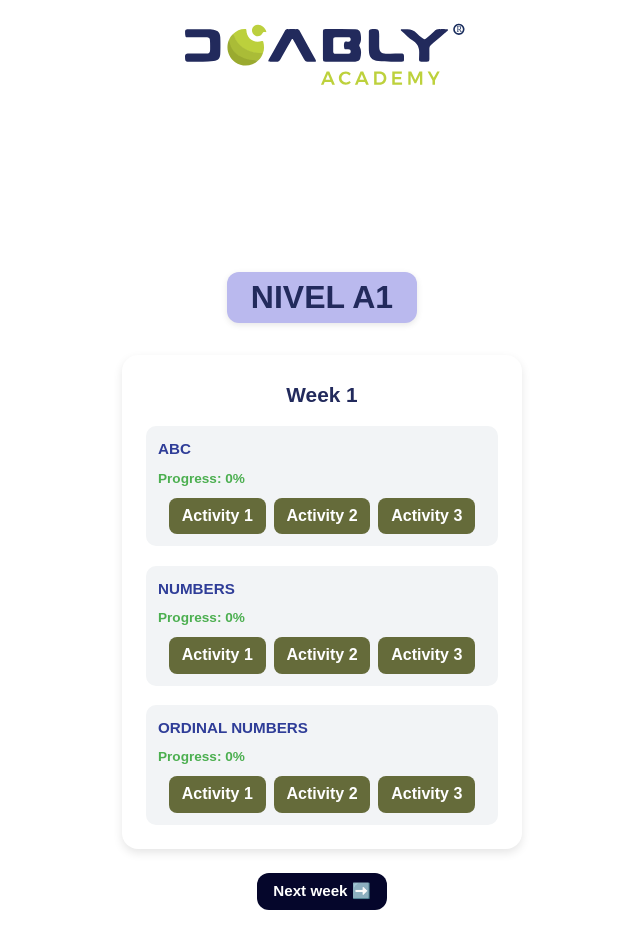
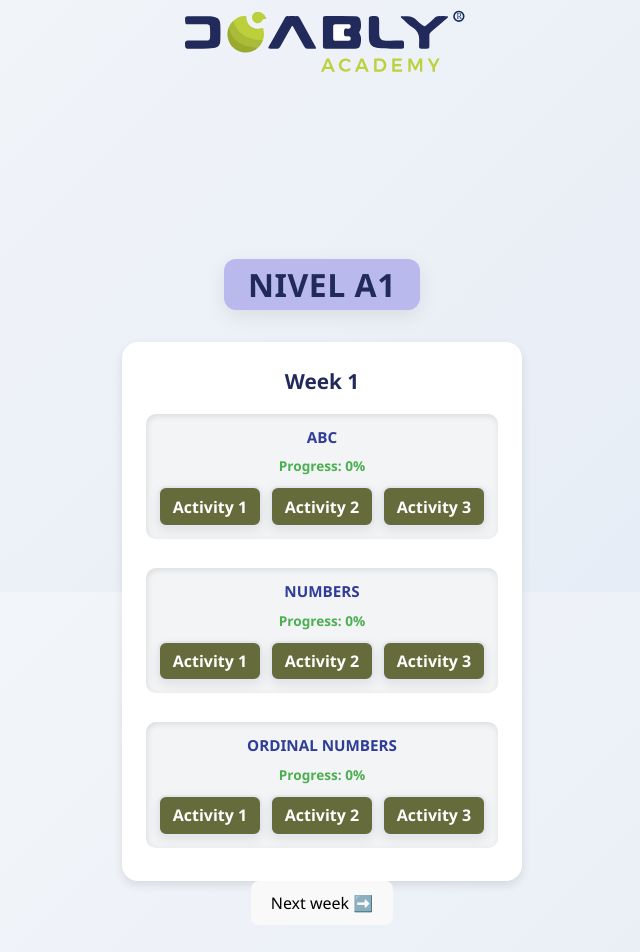
Before and after one commit to claretd23/SysEngLearn-vercel, a React (Vite) app: page /inicio/A1 in a window 1280 px wide. Shown: the part 208-1160 px from the top of the page, without its empty margins (318-958 px from the left). Built offline with nearby package versions, Linux system fonts and the light colour scheme; no server answers.

Commit message:
cambio diseño ForgotPassword

```diff
--- a/src/pages/niveles/InicioA1.css
+++ b/src/pages/niveles/InicioA1.css
@@ -1,297 +1,230 @@
-/* ESTILOS BASE (VÁLIDOS PARA TODO EL DOCUMENTO)*/
+/* ============================
+   BASE GENERAL
+============================ */
 html, body {
   margin: 0;
   padding: 0;
   width: 100%;
   min-height: 100vh;
-  background-color: #f5f5f5; /* Fondo gris muy claro */
-  font-family: "Poppins", sans-serif; /* Fuente principal */
+  background: linear-gradient(135deg, #f5f7fa 0%, #e4ebf5 100%);
+  font-family: 'Segoe UI', Tahoma, Geneva, Verdana, sans-serif;
   display: flex;
-  justify-content: center; /* Centra horizontalmente el contenido */
+  justify-content: center;
 }
 
-/* CONTENEDOR PRINCIPAL DE LA PÁGINA A1*/
+/* CONTENEDOR PRINCIPAL A1 */
 .a1-container {
-  width: 100%;                /* Ocupa todo el ancho disponible */
-  max-width: 480px;           /* Ancho máximo en pantallas pequeñas */
-  padding: 1rem;              /* Espaciado interno general */
+  width: 100%;
+  max-width: 480px;
+  padding: 1rem 1.2rem;
   display: flex;
-  flex-direction: column;     /* Acomoda los elementos en columna */
-  align-items: center;        /* Centra horizontalmente */
-  box-sizing: border-box;
+  flex-direction: column;
+  align-items: center;
 }
 
-/*LOGO DE LA PLATAFORMA*/
+/* LOGO MÁS COMPACTO */
 .logo {
-  width: 100px;               /* Tamaño reducido para móvil */
-  margin-top: 2rem;
-  margin-bottom: 1rem;
+  width: 120px;
+  margin-top: 1.2rem;
+  margin-bottom: 0.5rem;
 }
 
-/* TÍTULO PRINCIPAL (NIVEL A1) */
+/* TÍTULO */
 .titulo {
-  background-color: #d8d8d9;  /* Fondo lila claro */
-  color: #676971;             /* Azul oscuro */
-  font-size: 1.1rem;
-  font-weight: 600;
+  background: #ffffff;
+  color: #222a5c;
+  font-size: 1.3rem;
+  font-weight: 700;
   text-align: center;
-  padding: 0.6rem;
-  border-radius: 10px;
-  width: 90%;                 /* Ajuste a casi todo el ancho */
-  margin-bottom: 1rem;
-  box-shadow: 0 2px 6px rgba(0, 0, 0, 0.1); /* Sombra suave */
+  padding: 0.7rem 1rem;
+  border-radius: 14px;
+  width: 90%;
+  box-shadow: 0 6px 20px rgba(0,0,0,0.08);
+  letter-spacing: 0.5px;
+  margin-bottom: 1.2rem;
 }
 
-/*BOTÓN DE CERRAR SESIÓN */
+/* BOTÓN CERRAR SESIÓN */
 .cerrar-sesion-boton {
-  position: fixed;            /* Siempre visible en la esquina */
+  position: fixed;
   top: 10px;
   right: 10px;
-  background-color: #a92517;  /* Rojo */
-  color: white;
+  background: #a92517;
+  color: #fff;
   border: none;
-  border-radius: 8px;
-  font-size: 0.8rem;
+  padding: 0.5rem 0.9rem;
+  border-radius: 10px;
+  font-size: 0.85rem;
   font-weight: bold;
-  padding: 0.4rem 0.7rem;
   cursor: pointer;
-  z-index: 1000;              /* Encima de todo */
-  box-shadow: 0 2px 6px rgba(0, 0, 0, 0.2);
+  box-shadow: 0 4px 12px rgba(0,0,0,0.2);
+  z-index: 1000;
 }
 
 .cerrar-sesion-boton:hover {
-  background-color: #c0392b;  /* Rojo más claro al pasar el cursor */
+  background-color: #c0392b;
 }
 
-/* TARJETAS DE SEMANA (CONTENEDOR DE TEMAS) */
+/* ============================
+   TARJETAS – SEMANAS
+============================ */
 .semanas-wrapper {
   display: flex;
-  flex-direction: column;     /* En columna para móviles */
-  gap: 0.8rem;                /* Espaciado entre semanas */
+  flex-direction: column;
+  gap: 1rem;
   width: 100%;
 }
 
-/* Contenedor de una sola semana */
+/* TARJETA SEMANA */
 .tarjeta-semana {
-  background-color: #ffffff;
-  border-radius: 12px;
-  box-shadow: 0 2px 6px rgba(0, 0, 0, 0.1);
-  padding: 1rem;
-  text-align: center;
+  background: #ffffff;
+  border-radius: 18px;
+  padding: 1.3rem;
+  box-shadow: 0px 8px 24px rgba(0,0,0,0.08);
+  transition: transform 0.2s ease;
 }
 
-/* TÍTULO DE CADA SEMANA (Week 1, Week 2, etc.) */
+.tarjeta-semana:hover {
+  transform: translateY(-4px);
+}
+
+/* TÍTULO DE SEMANA */
 .semana-titulo {
   color: #222a5c;
-  font-size: 1rem;
-  font-weight: bold;
-  margin-bottom: 0.6rem;
+  font-size: 1.1rem;
+  font-weight: 700;
+  margin-bottom: 0.8rem;
 }
 
-/*CONTENEDOR DE TEMAS DENTRO DE LA SEMANA*/
-.temas-container {
-  display: flex;
-  flex-direction: column;
-  gap: 0.6rem;                /* Espacio entre bloques de temas */
+/* ============================
+   TEMAS Y PORCENTAJE
+============================ */
+.tema-bloque {
+  background: #f0f4ff;
+  border-radius: 12px;
+  padding: 0.9rem;
+  margin-bottom: 0.6rem;
+  box-shadow: inset 1px 2px 6px rgba(0,0,0,0.1);
 }
 
-/* BLOQUE DE CADA TEMA */
-.tema-bloque {
-  background-color: #ccd2d8;  /* Gris muy claro */
-  border-radius: 8px;
-  padding: 0.7rem;
-  text-align: left;
+.tema-nombre {
+  font-weight: 600;
+  color: #222a5c;
+  margin-bottom: 0.3rem;
+  font-size: 0.95rem;
 }
 
-/* Nombre del tema (ej. "ARTICLES", "VERB TO BE") */
-.tema-nombre {
-  font-weight: 600;
-  color: #121313;
-  font-size: 0.95rem;
-  margin-bottom: 0.3rem;
-}
-
-/* PORCENTAJE DE COMPLETADO*/
 .porcentaje-completado {
-  font-size: 0.8rem;
-  color: #1d4327;             /* Verde del progreso */
+  font-size: 0.85rem;
+  color: #aabc37;
   font-weight: bold;
 }
 
-/* BOTONES DE EJERCICIOS (Activity 1, 2, 3)*/
+/* ============================
+   BOTONES DE EJERCICIOS
+============================ */
 .botones-ejercicios {
   display: flex;
-  flex-direction: column;     /* En columna para móvil */
-  gap: 0.4rem;
-  margin-top: 0.5rem;
+  flex-direction: column;
+  gap: 0.5rem;
+  margin-top: 0.6rem;
 }
 
-/* Estilo de cada botón de ejercicio */
+/* BOTÓN DEFAULT → BLANCO */
 .ejercicio-boton {
-  background-color: #e8e9dd;  /* blanco*/
-  color: rgb(10, 10, 10);
+  background: #ffffff;
+  color: #222a5c;
+  border-radius: 10px;
+  padding: 0.9rem;
+  font-weight: 600;
+  font-size: 0.95rem;
   text-decoration: none;
-  border-radius: 8px;
-  padding: 0.8rem;
-  font-weight: 600;
-  font-size: 0.9rem;
-  text-align: center;
-  transition: background-color 0.3s ease;
+  box-shadow: 0px 4px 12px rgba(0,0,0,0.08);
+  transition: 0.25s ease-in-out;
+  border: 2px solid #e4e6ef;
 }
 
-/* Al pasar el cursor */
 .ejercicio-boton:hover {
-  background-color: #4c4c48;  /*  más claro */
+  background: #f0f4ff;
+  transform: translateY(-2px);
 }
 
-/* Si el ejercicio está completado */
+/* COMPLETADO → AZUL */
 .ejercicio-boton.completado {
-  background-color: #120462;  /* Azul oscuro */
+  background: #222a5c;
   color: white;
-  border: 2px solid #fdfdfd;  /* Borde verde de confirmación */
+  border: 2px solid #222a5c;
+  box-shadow: 0px 4px 12px rgba(0,0,0,0.1);
 }
 
-/*  BOTÓN FLOTANTE "IR ARRIBA"*/
+.ejercicio-boton.completado:hover {
+  background: #323b84;
+}
+
+/* BOTÓN IR ARRIBA */
 .boton-arriba {
   position: fixed;
-  bottom: 20px;
-  right: 20px;
-  background-color: #0b0043;  /* Azul oscuro */
+  bottom: 25px;
+  right: 25px;
+  background: #222a5c;
   color: #fff;
   border: none;
-  border-radius: 50%;         /* Forma circular */
-  padding: 0.7rem 0.9rem;
+  border-radius: 50%;
+  padding: 0.8rem 1rem;
   font-size: 1.3rem;
   cursor: pointer;
-  box-shadow: 0 3px 10px rgba(0, 0, 0, 0.3);
-  z-index: 999;
+  box-shadow: 0px 6px 16px rgba(0,0,0,0.25);
 }
 
 .boton-arriba:hover {
-  background-color: #0d0e0b;  /* negro */
+  background: #0d0e2b;
 }
 
-/* ===========================================================
-VERSIÓN DE ESCRITORIO  (Se aplica cuando la pantalla es más ancha de 769px)
-   =========================================================== */
+/* ============================
+   ESCRITORIO
+============================ */
 @media (min-width: 769px) {
-
-  /* Contenedor más ancho */
   .a1-container {
-    max-width: 1200px;
+    max-width: 1100px;
     padding: 2rem;
   }
 
-  /* Logo más grande */
   .logo {
-    width: 400px;
-    margin-bottom: 1rem;
+    width: 230px;
   }
 
-  /* Título más grande y centrado */
   .titulo {
     font-size: 2rem;
     width: auto;
-    padding: 0.5rem 1.5rem;
   }
 
-  /* Tarjetas organizadas en cuadrícula */
   .semanas-wrapper {
     display: grid;
-    grid-template-columns: repeat(auto-fit, minmax(300px, 1fr)); /* Se adaptan al ancho */
+    grid-template-columns: repeat(auto-fit, minmax(320px, 1fr));
     gap: 2rem;
   }
 
-  /* Efecto al pasar el cursor sobre una tarjeta */
-  .tarjeta-semana {
-    padding: 1.5rem;
-    transition: transform 0.2s ease;
-  }
-  .tarjeta-semana:hover {
-    transform: translateY(-5px);
-  }
-
-  /* Los botones de ejercicios se alinean en fila */
   .botones-ejercicios {
     flex-direction: row;
     justify-content: center;
   }
 
-  /* Botones más grandes */
   .ejercicio-boton {
+    padding: 0.8rem 1.2rem;
     font-size: 1rem;
-    padding: 0.5rem 1rem;
-  }
-
-  /* Texto de progreso ligeramente mayor */
-  .porcentaje-completado {
-    font-size: 0.9rem;
   }
 }
 
-/* NAVEGACIÓN ENTRE SEMANAS (botones “anterior/siguiente”)*/
-.botones-navegacion {
-  display: flex;
-  justify-content: space-between;
-  margin-top: 1.5rem;
-  gap: 1rem;
-}
-
-/* Botones generales */
-.btn-nav {
-  background-color: #05062b;  /* azul */
-  color: white;
-  border: none;
-  border-radius: 12px;
-  padding: 0.6rem 1rem;
-  font-weight: bold;
-  transition: background-color 0.3s ease;
-  font-size: 0.95rem;
-}
-
-/* Al pasar el cursor */
-.btn-nav:hover {
-  background-color: #331298;
-}
-
-/* Botón de “Semana anterior” */
-.btn-nav.prev {
-  background-color: #04351b;  /* Azul oscuro */
-}
-
-.btn-nav.prev:hover {
-  background-color: #306e5b;
-}
-
-/* ADAPTACIÓN FINAL PARA MÓVILES (Pantallas de 768px o menos)*/
+/* ============================
+   MÓVIL
+============================ */
 @media (max-width: 768px) {
-
-  /* Las semanas se muestran una bajo otra */
-  .semanas-wrapper {
-    display: flex;
-    flex-direction: column;
-    align-items: center;
+  .tarjeta-semana {
+    max-width: 380px;
+    margin: 0 auto;
   }
 
-  /* Tarjeta de semana centrada con sombra */
-  .tarjeta-semana {
-    width: 100%;
-    max-width: 380px;
-    background: #ffffff;
-    border-radius: 1rem;
-    box-shadow: 0 2px 10px rgba(0,0,0,0.1);
-    padding: 1.2rem;
-  }
-
-  /* Botones de navegación en columna */
-  .botones-navegacion {
-    flex-direction: column;
-    align-items: center;
-  }
-
-  /* Botones más anchos */
   .btn-nav {
-    width: 80%;
-    text-align: center;
+    width: 85%;
   }
 }
```
